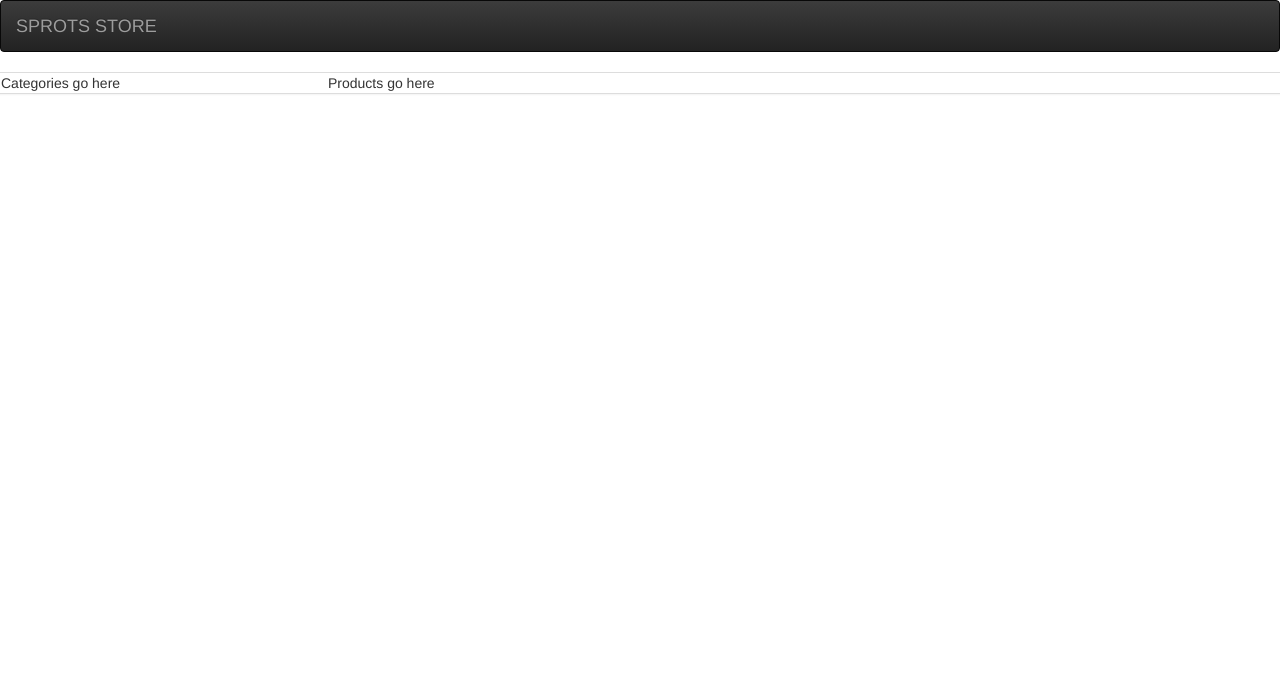
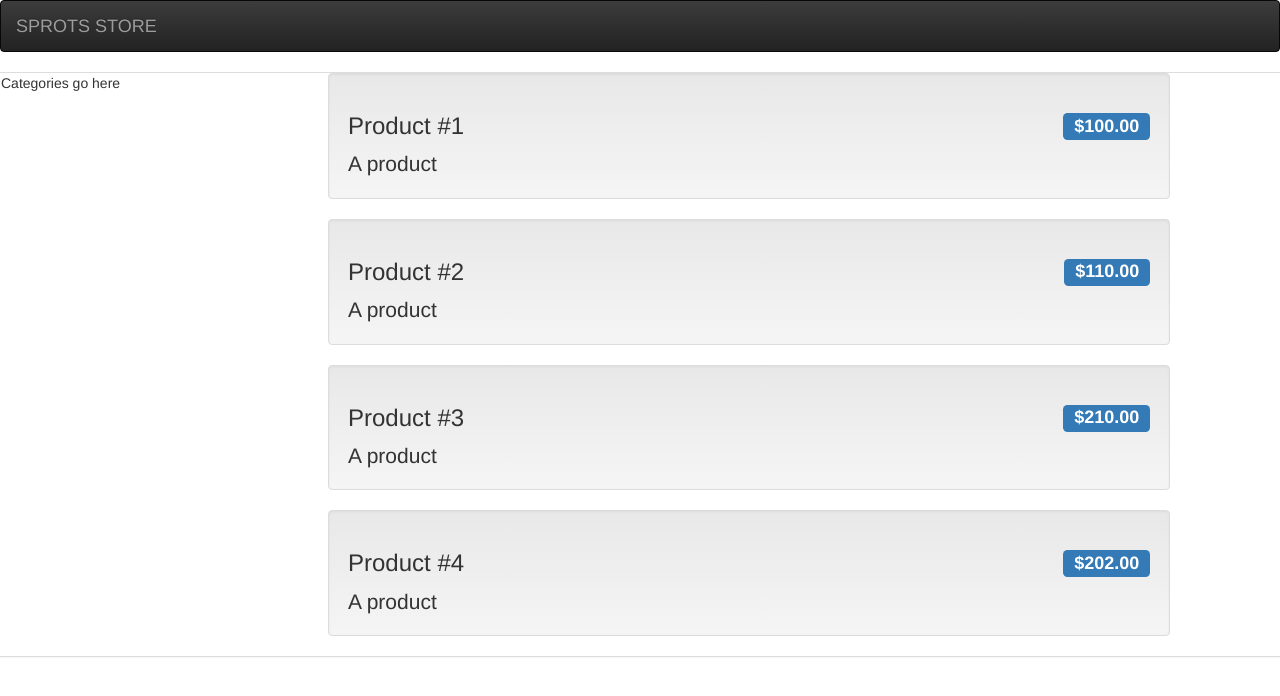
Before and after one commit to qus1225/study-angularjs-sportsstore, a website: page angularjs/app.html in a window 1280 px wide. Drawn offline with Linux system fonts and the light colour scheme.

Commit message:
Present dummy products data

```diff
--- a/angularjs/app.html
+++ b/angularjs/app.html
@@ -8,8 +8,9 @@
     <script>
         angular.module("sportsStore", []);
     </script>
+    <script src="controllers/sportsStore.js"></script>
 </head>
-<body>
+<body ng-controller="sprotsStoreCtrl">
     <div class="navbar navbar-inverse">
         <a class="navbar-brand" href="#">SPROTS STORE</a>
     </div>
@@ -18,7 +19,15 @@
             Categories go here
         </div>
         <div class="col-xs-8">
-            Products go here
+            <div class="well" ng-repeat="item in data.products">
+                <h3>
+                    <stron>{{item.name}}</stron>
+                    <span class="pull-right label label-primary">
+                        {{item.price | currency}}
+                    </span>
+                </h3>
+                <span class="lead">{{item.description}}</span>
+            </div>
         </div>
     </div>
 </body>
```
Also changed, not shown: 2 other files.
